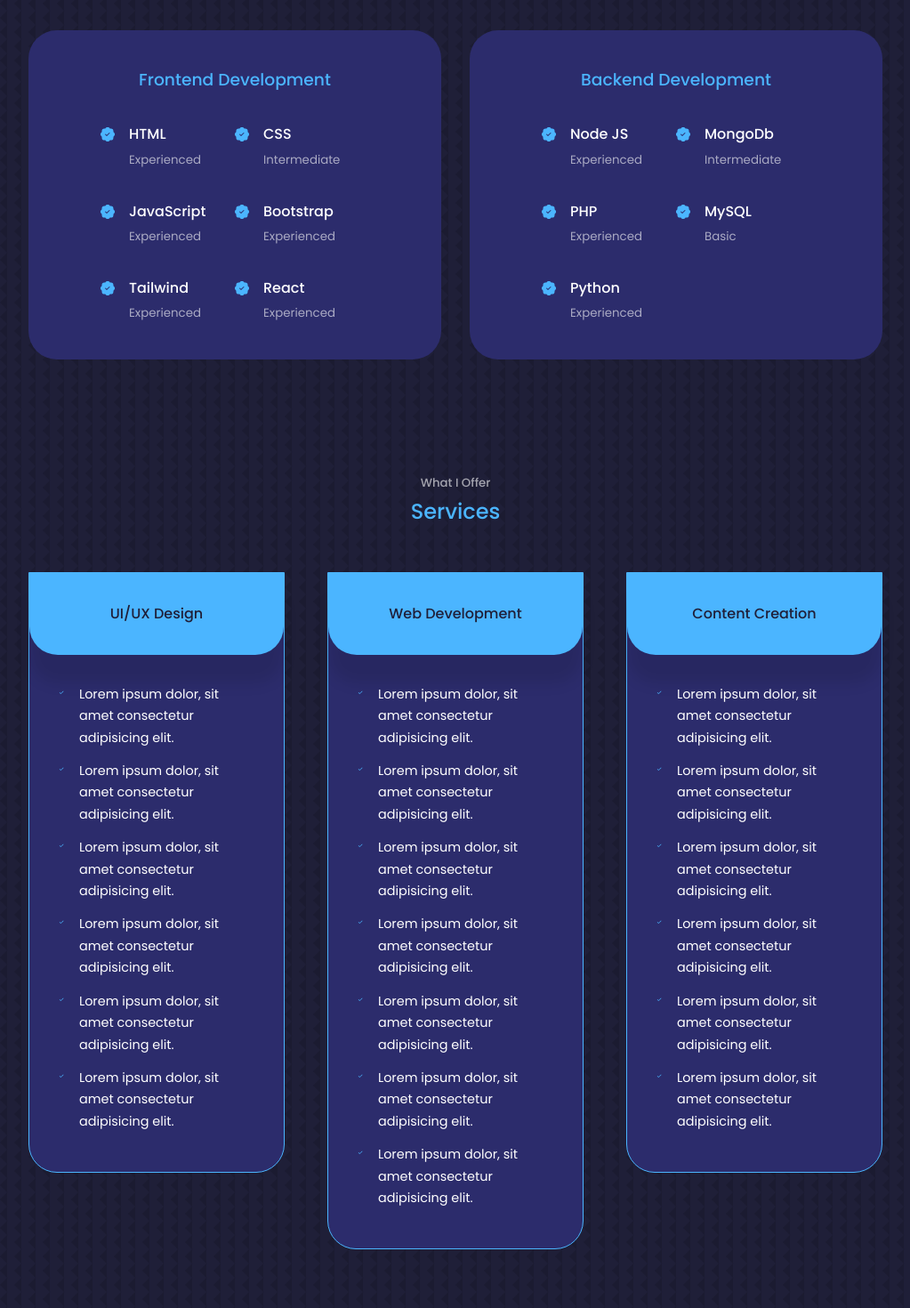
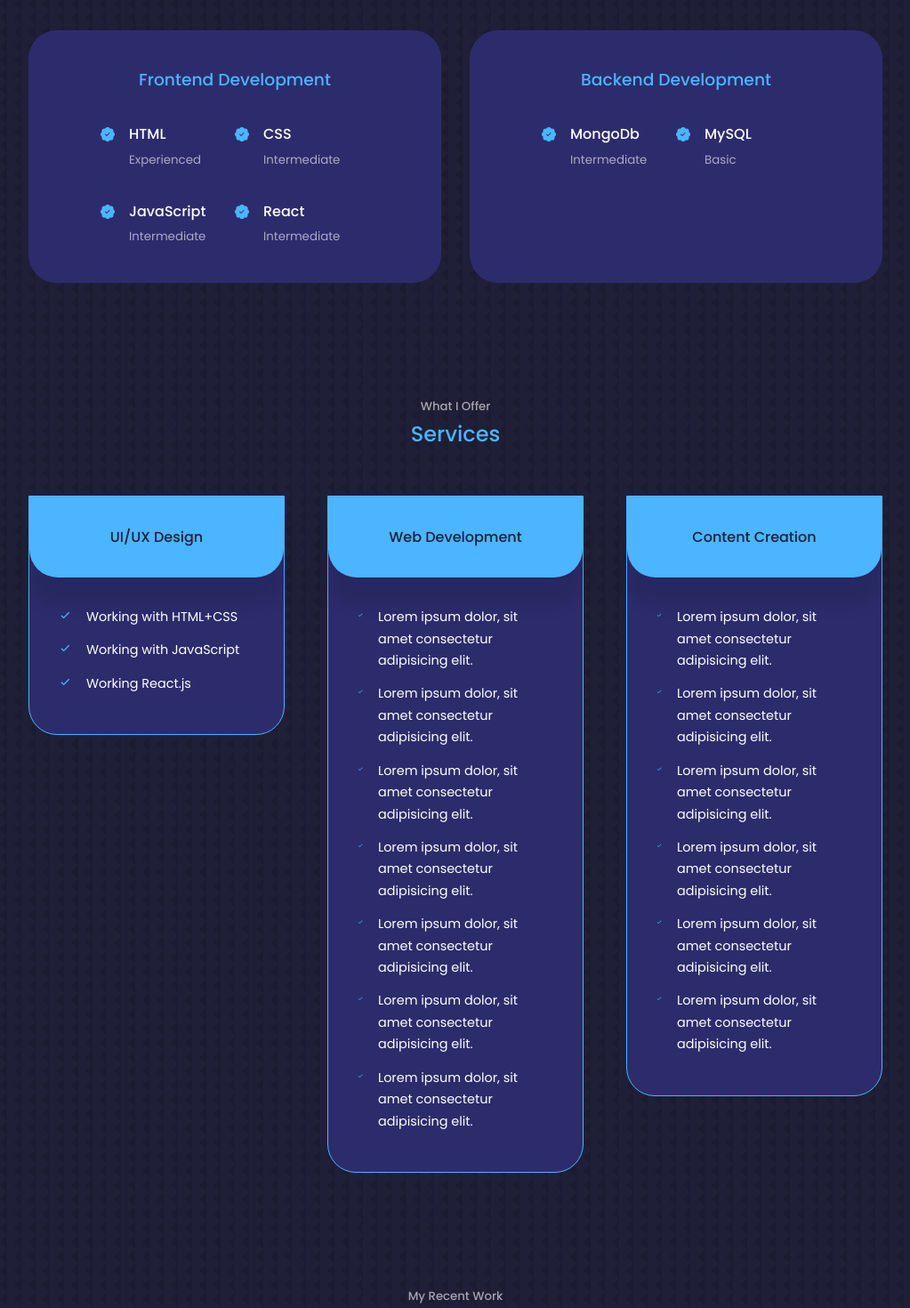
Before and after one commit to botirjonshokirov/portfolio-website, a React (Create React App) app: page / in a window 1280 px wide. Shown: the part 1700-3170 px from the top of the page at 89% size, without its empty margins (128-1151 px from the left). Built offline with nearby package versions, Linux system fonts and the light colour scheme.

Commit message:
edited content

```diff
--- a/src/components/contact/Contact.jsx
+++ b/src/components/contact/Contact.jsx
@@ -2,7 +2,6 @@ import React from "react";
 import "./Contact.css";
 import { MdOutlineEmail } from "react-icons/md";
 import { RiMessengerLine } from "react-icons/ri";
-import { BsWhatsapp } from "react-icons/bs";
 import { useRef } from "react";
 import emailjs from "emailjs-com";
 
@@ -35,15 +34,9 @@ const Contact = () => {
           </article>
           <article className="contact__option">
             <RiMessengerLine className="contact__option-icon" />
-            <h4>Messenger</h4>
-            <h5>shokirovbotirjon2003@gmail.com</h5>
-            <a href="mailto:shokirovbotirjon2003@gmail.com">Send a message</a>
-          </article>
-          <article className="contact__option">
-            <BsWhatsapp className="contact__option-icon" />
-            <h4>WhatsApp</h4>
-            <h5>shokirovbotirjon2003@gmail.com</h5>
-            <a href="mailto:shokirovbotirjon2003@gmail.com">Send a message</a>
+            <h4>Telegram</h4>
+            <h5>https://t.me/Shokirov_Botirjon</h5>
+            <a href="https://t.me/Shokirov_Botirjon">Send a message</a>
           </article>
         </div>
         {/* END OF CONTACT OPTION */}
--- a/src/components/experience/Experience.jsx
+++ b/src/components/experience/Experience.jsx
@@ -30,28 +30,15 @@ const Experience = () => {
               <BsPatchCheckFill className="experience__details-icon" />
               <div>
                 <h4>JavaScript</h4>
-                <small className="text-light">Experienced</small>
+                <small className="text-light">Intermediate</small>
               </div>
             </article>
-            <article className="experience__details">
-              <BsPatchCheckFill className="experience__details-icon" />
-              <div>
-                <h4>Bootstrap</h4>
-                <small className="text-light">Experienced</small>
-              </div>
-            </article>
-            <article className="experience__details">
-              <BsPatchCheckFill className="experience__details-icon" />
-              <div>
-                <h4>Tailwind</h4>
-                <small className="text-light">Experienced</small>
-              </div>
-            </article>
+
             <article className="experience__details">
               <BsPatchCheckFill className="experience__details-icon" />
               <div>
                 <h4>React</h4>
-                <small className="text-light">Experienced</small>
+                <small className="text-light">Intermediate</small>
               </div>
             </article>
           </div>
@@ -65,36 +52,16 @@ const Experience = () => {
             <article className="experience__details">
               <BsPatchCheckFill className="experience__details-icon" />
               <div>
-                <h4>Node JS</h4>
-                <small className="text-light">Experienced</small>
-              </div>
-            </article>
-            <article className="experience__details">
-              <BsPatchCheckFill className="experience__details-icon" />
-              <div>
                 <h4>MongoDb</h4>
                 <small className="text-light">Intermediate</small>
               </div>
             </article>
-            <article className="experience__details">
-              <BsPatchCheckFill className="experience__details-icon" />
-              <div>
-                <h4>PHP</h4>
-                <small className="text-light">Experienced</small>
-              </div>
-            </article>
+
             <article className="experience__details">
               <BsPatchCheckFill className="experience__details-icon" />
               <div>
                 <h4>MySQL</h4>
                 <small className="text-light">Basic</small>
-              </div>
-            </article>
-            <article className="experience__details">
-              <BsPatchCheckFill className="experience__details-icon" />
-              <div>
-                <h4>Python</h4>
-                <small className="text-light">Experienced</small>
               </div>
             </article>
           </div>
--- a/src/components/services/Services.jsx
+++ b/src/components/services/Services.jsx
@@ -17,27 +17,15 @@ const Services = () => {
           <ul className="service__list">
             <li>
               <BiCheck className="service__list-icon" />
-              <p>Lorem ipsum dolor, sit amet consectetur adipisicing elit. </p>
+              <p>Working with HTML+CSS </p>
             </li>
             <li>
               <BiCheck className="service__list-icon" />
-              <p>Lorem ipsum dolor, sit amet consectetur adipisicing elit. </p>
+              <p>Working with JavaScript </p>
             </li>
             <li>
               <BiCheck className="service__list-icon" />
-              <p>Lorem ipsum dolor, sit amet consectetur adipisicing elit. </p>
-            </li>
-            <li>
-              <BiCheck className="service__list-icon" />
-              <p>Lorem ipsum dolor, sit amet consectetur adipisicing elit. </p>
-            </li>
-            <li>
-              <BiCheck className="service__list-icon" />
-              <p>Lorem ipsum dolor, sit amet consectetur adipisicing elit. </p>
-            </li>
-            <li>
-              <BiCheck className="service__list-icon" />
-              <p>Lorem ipsum dolor, sit amet consectetur adipisicing elit. </p>
+              <p>Working React.js </p>
             </li>
           </ul>
         </article>
```
